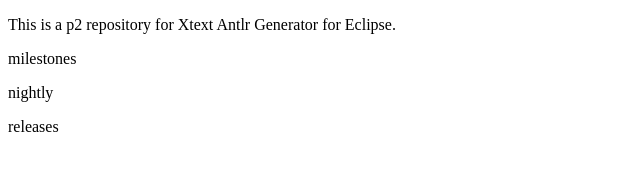
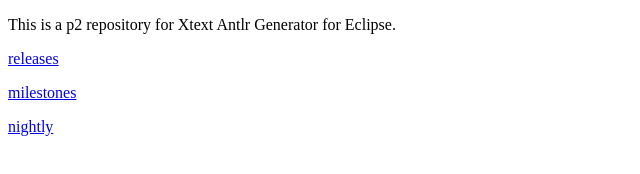
Before and after one commit to xtext/download, a plain HTML site: page updates/index.html in a window 1280 px wide. Shown: the whole page, without its empty margins (0-640 px from the left). Drawn offline with Linux system fonts and the light colour scheme.

Commit message:
Update index.html

```diff
--- a/updates/index.html
+++ b/updates/index.html
@@ -7,9 +7,9 @@
 <body>
 <p>This is a p2 repository for Xtext Antlr Generator for Eclipse.</p>
 
-<p>milestones</p>
-<p>nightly</p>
-<p>releases</p>
+<p><a href="./releases">releases</a></p>
+<p><a href="./milestones">milestones</a></p>
+<p><a href="./nightly">nightly</a></p>
 
 </body>
 </html>
```
